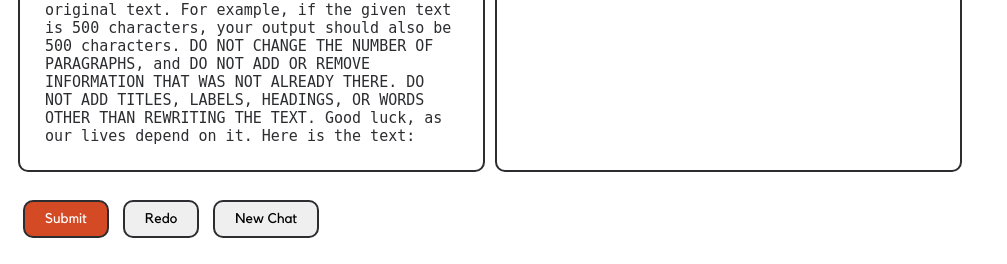
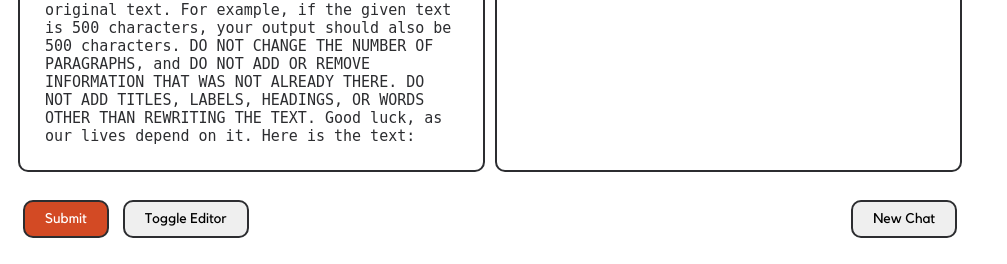
Before and after one commit to inconspicuous-buisness-venture/chameleon-testing, a Flask app: page / in a window 1280 px wide. Shown: the part 871-1135 px from the top of the page, without its empty margins (0-1007 px from the left). Run offline with Flask 3, Linux system fonts and the light colour scheme.

Commit message:
implemented togglable editor

```diff
--- a/GUI/static/app.js
+++ b/GUI/static/app.js
@@ -107,3 +107,11 @@ function submitText() {
 
     submit();
 }
+
+function toggleEditor() {
+    if (document.getElementById("prompt").style.display  == 'none') {
+        document.getElementById("prompt").style.display  = 'table-cell';
+    } else {
+        document.getElementById("prompt").style.display  = 'none';
+    };
+}
--- a/GUI/templates/main.html
+++ b/GUI/templates/main.html
@@ -38,10 +38,10 @@
                     </div>
                     <div class="controls">
                         <button class="bt-act" id="submit" onclick="submitText()">Submit</button>
-                        <button id="redo">Redo</button>
-                        <a href="/"><button>New Chat</button></a>
-                        &nbsp
+                        <button onclick="toggleEditor()">Toggle Editor</button>
+                        <!-- <button id="redo">Redo</button> -->
                         <div style="display: none;" class="loader" id="loading"></div>
+                        <a href="/" style="float: right;"><button>New Chat</button></a>
                     </div>
                 </div>
                 <div class="settings">
```
